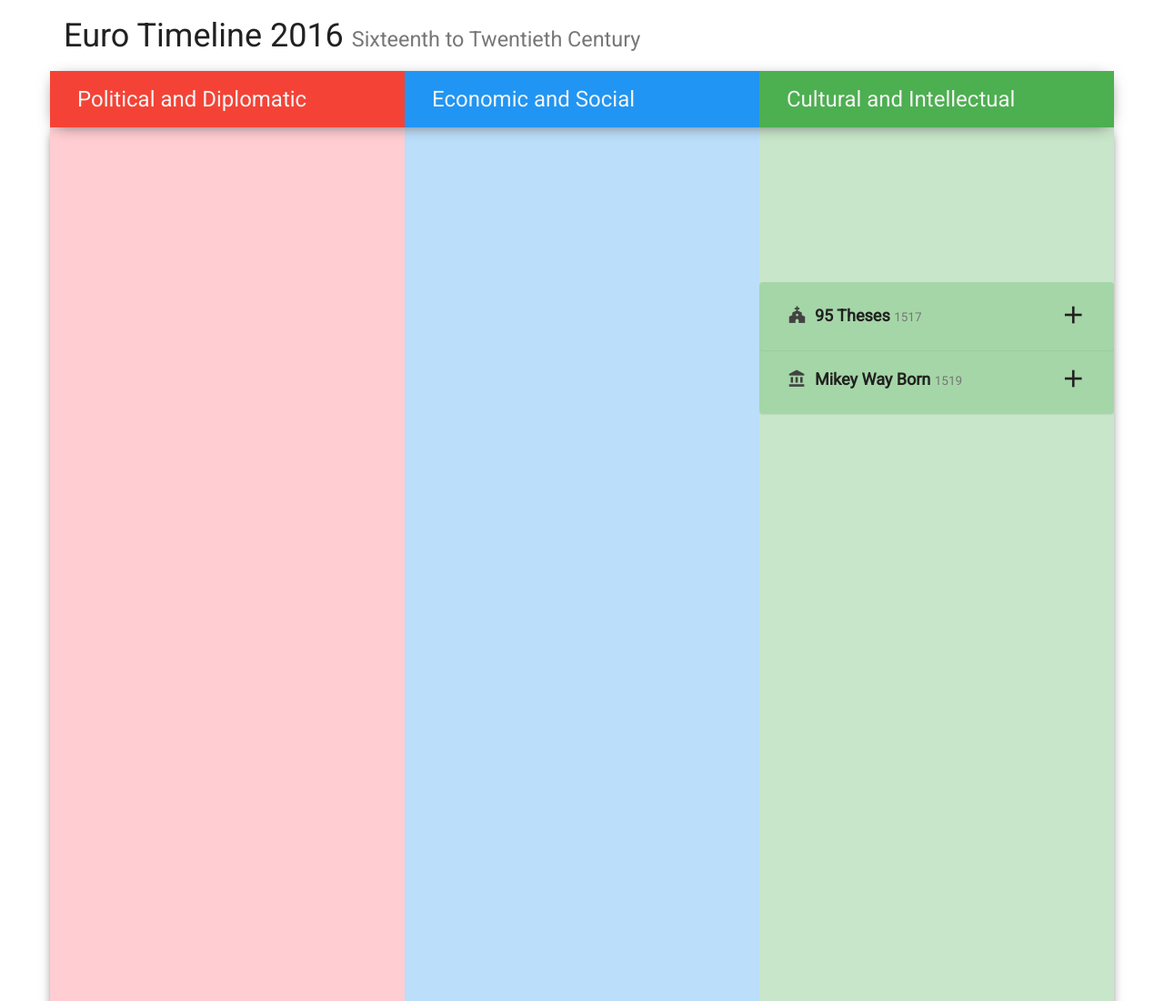
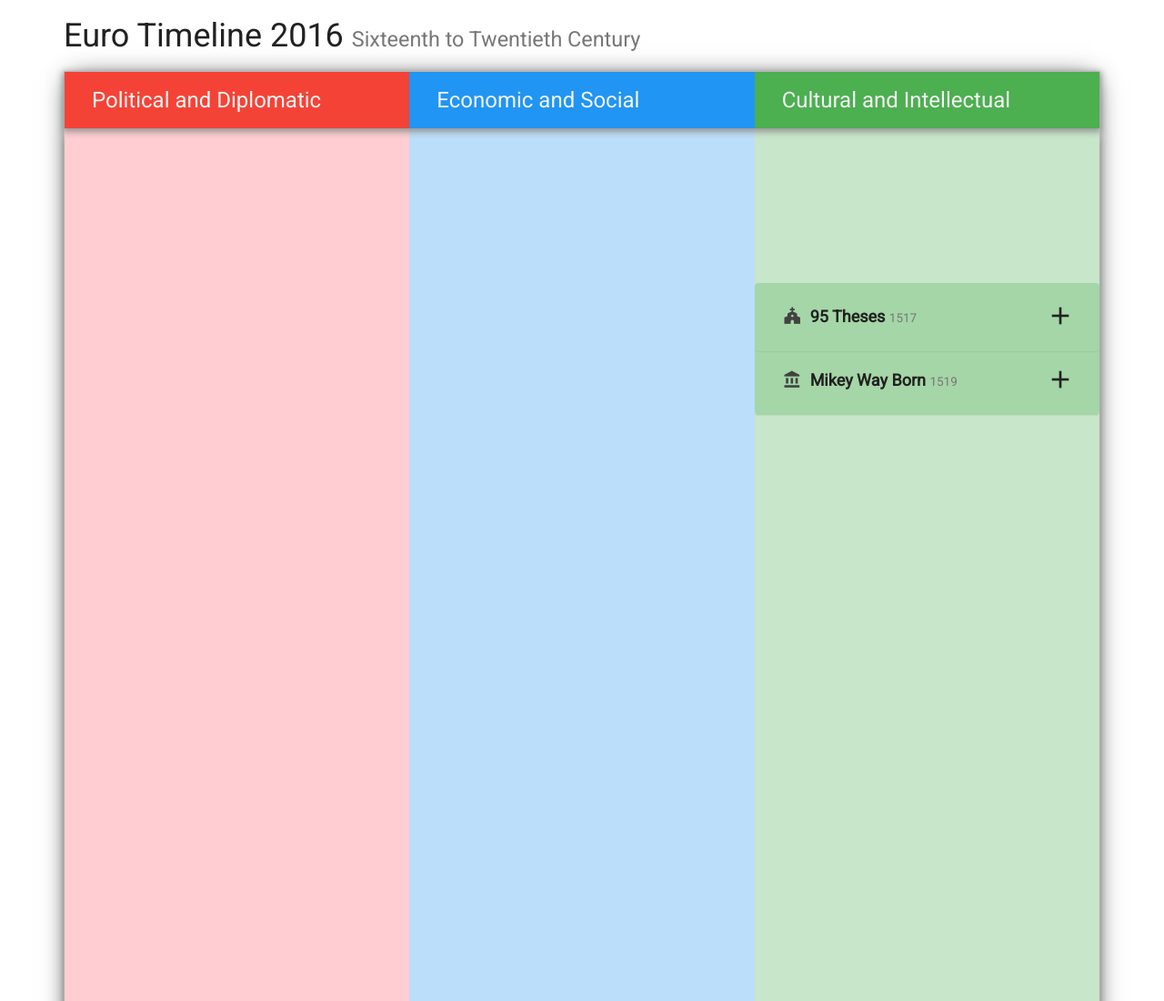
Before and after one commit to phantamanta44/EuroTimeline2016, a plain HTML site: page index.html in a window 1280 px wide. Shown: the top 1100 px of the page at 91% size. Drawn offline with nearby package versions, Linux system fonts and the light colour scheme.

Commit message:
Styling and restruct

```diff
--- a/index.html
+++ b/index.html
@@ -29,6 +29,7 @@
                 </div>
             </div>
             <div id="body" class="container">
+                <div id="strand-container">
                     <div id="strand-header" class="row">
                         <div id="strand-header-pol" class="col-xs-4">
                             <h3>Political and Diplomatic</h3>
@@ -46,6 +47,7 @@
                         <div id="strand-cult" class="col-xs-4 panel-group"></div>
                     </div>
                 </div>
+            </div>
             <div id="footer" class="container">
                 <div id="fine-print" class="row small">
                     <div id="copyright" class="col-xs-6">
--- a/static/css/main.css
+++ b/static/css/main.css
@@ -22,10 +22,17 @@ a, a:hover, a:active, a:visited {
 
 /* BODY */
 
+#strand-container {
+    padding: 0 15px;
+    margin-bottom: 20px;
+    box-shadow: 0 2px 28px -8px #212121;
+    border: solid 1px #D3D3D3;
+}
+
 #strand-header {
     position: relative;
     z-index: 4;
-    box-shadow: 0 3px 18px -7px #424242;
+    box-shadow: 0 2px 7px 2px #969696;
 }
 
 #strand-header > div > h3 {
@@ -37,7 +44,6 @@ a, a:hover, a:active, a:visited {
 #strands {
     position: relative;
     z-index: 1;
-    margin-bottom: 20px;
     box-shadow: 0 3px 12px -4px #424242;
 }
 
```
Lines whose indentation alone changed are shown as unchanged.
